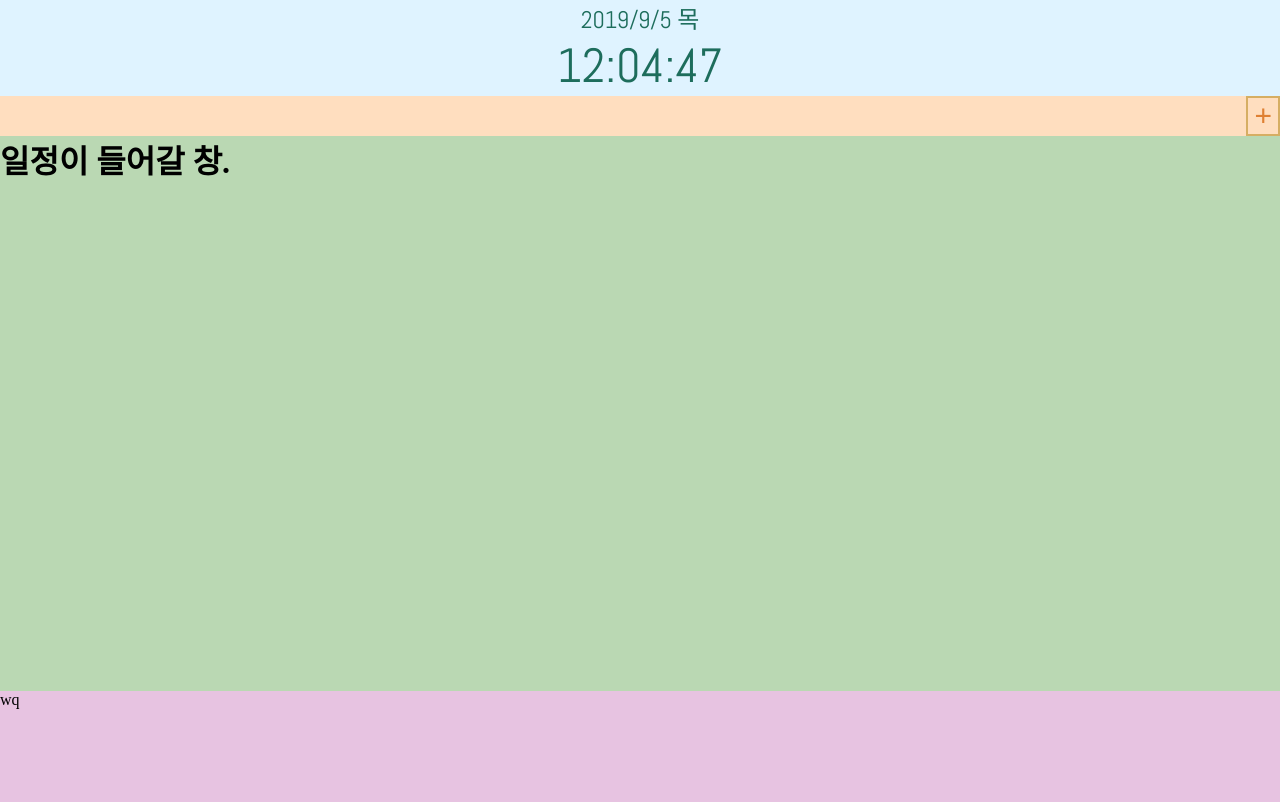
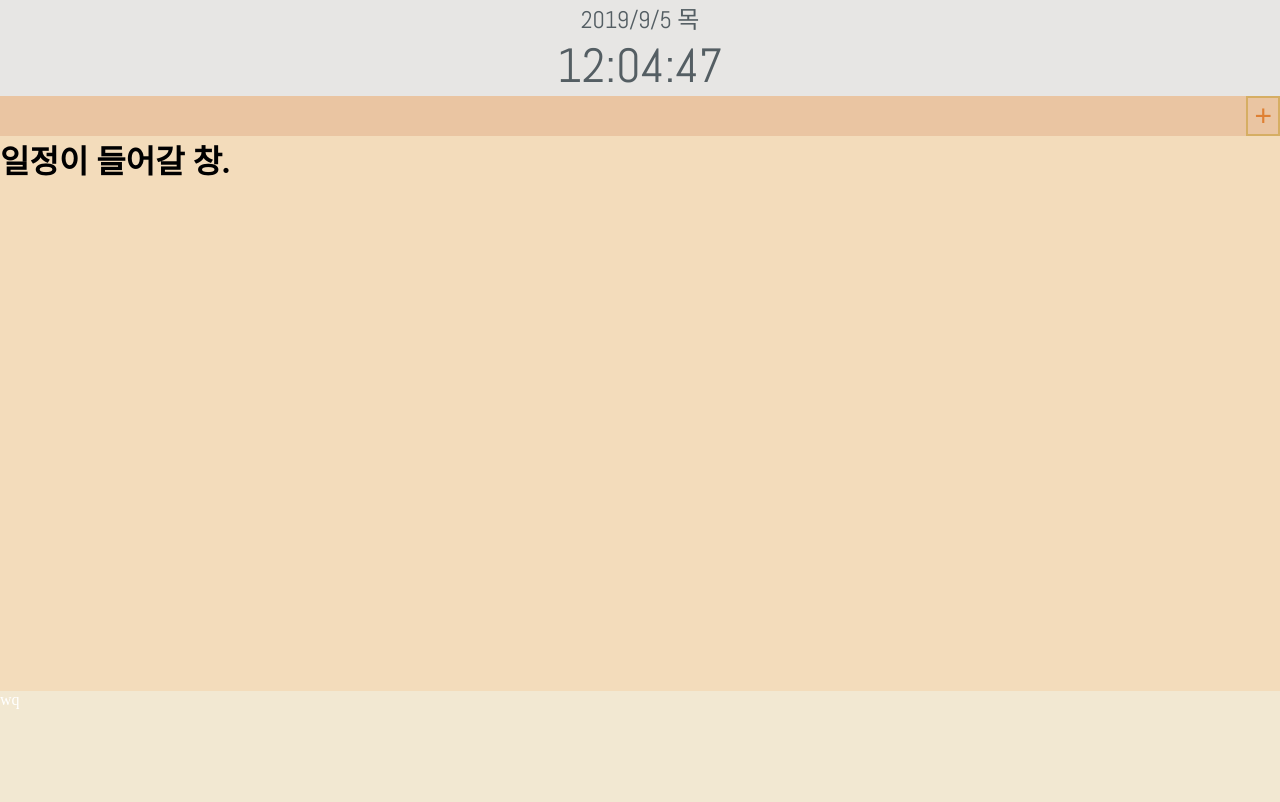
Before and after one commit to bluejoyq/2019_summer_todolist, a plain HTML site: page public/index.html in a window 1280 px wide. Drawn offline with nearby package versions, Linux system fonts and the light colour scheme.

Commit message:
2019-09-05 watermelon exit

```diff
--- a/public/style.css
+++ b/public/style.css
@@ -9,14 +9,20 @@
     height: 88.2vh;
 }
 
+.box-mid{
+    flex: 1;
+    background-color: #E7E6E4;
+    text-align: center;
+}
+
 .box-1{
     flex: 0.07;
-    background-color: rgb(255, 222, 191);
+    background-color:#EAC5A2;
     text-align: right;
 }
 .box-2{
     flex: 1;
-    background-color: rgb(186, 216, 179);
+    background-color: #F3DCBB;
 }
 .box-2-popup{
     display: inline-block;
@@ -36,14 +42,11 @@
 
 .box-3{
     flex: 0.2;
-    background-color: rgb(231, 195, 225);
+    color: white;
+    background-color: #F2E8D2;
 }
 
-.box-mid{
-    flex: 1;
-    background-color: rgb(223, 243, 255);
-    text-align: center;
-}
+
 
 #btn_add{
     border: 2px solid rgb(214, 174, 99);
@@ -83,14 +86,14 @@
 
 #date{
     display: inline;
-    color: rgb(29, 109, 92);
+    color: #545E63;
     font-size: 3vh;
     font-family: 'Abel', sans-serif;
 }
 
 #clock{
     display: inline;
-    color: rgb(29, 109, 92);
+    color: #545E63;
     font-size: 6vh;
     font-family: 'Abel', sans-serif;
 }
```
